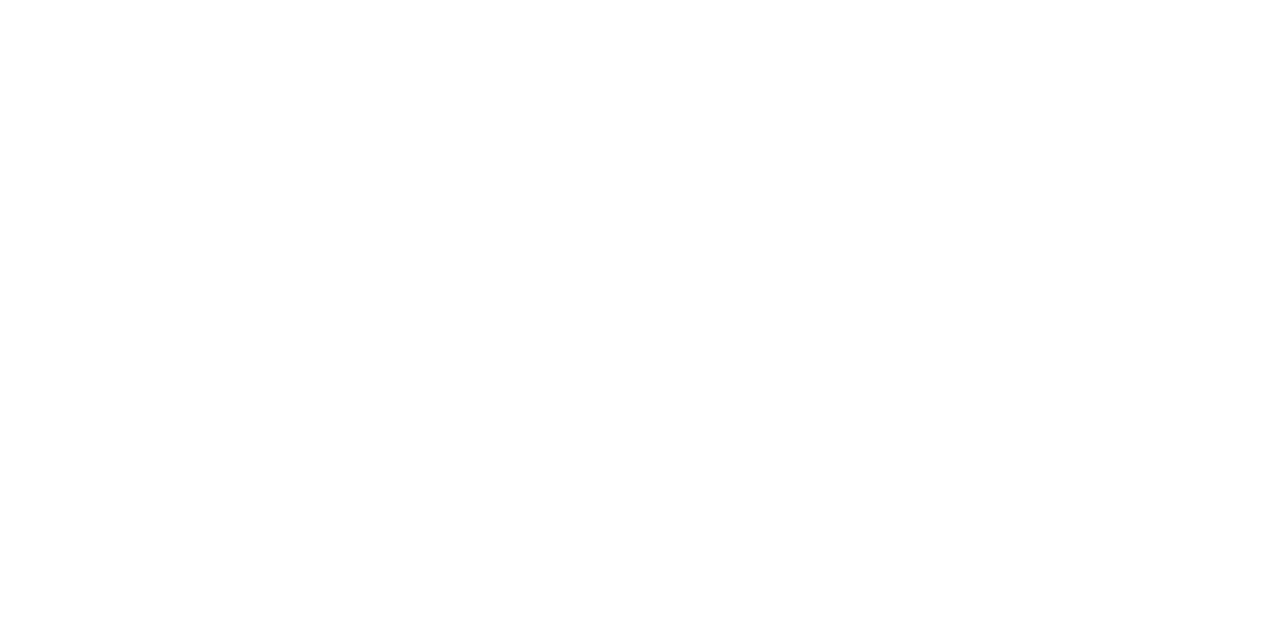
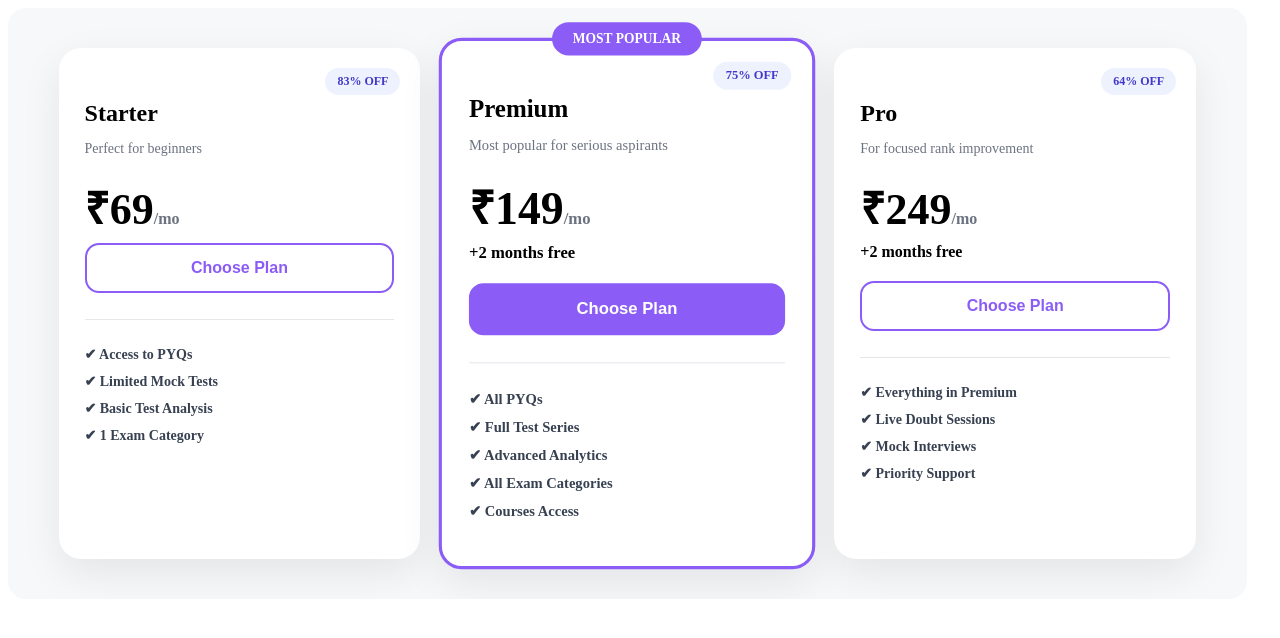
Before and after one commit to iwinsthegame/rk-edu-react, a React (Vite) app: page /pricing in a window 1280 px wide. Before the commit this address had no page. Shown: the top 638 px of the page. Built offline with nearby package versions, Linux system fonts and the light colour scheme.

Commit message:
Pricing page added

```diff
--- a/src/App.jsx
+++ b/src/App.jsx
@@ -15,6 +15,7 @@
 import ScrollToTop from "./components/ScrollToTop";
 import CoursePage from './pages/courses/CoursePage'
 import CoachingPage from './pages/coaching/CoachingPage'
+import PricingPage from './pages/pricing/PricingPage'
 
 
 
@@ -42,6 +43,7 @@
           <Route path="/pyq/subcategory/:subCategoryId" element={<PyqPage />} />
           <Route path="/courses" element={<CoursePage />} />
           <Route path="/coaching" element={<CoachingPage />} />
+          <Route path="/pricing" element={<PricingPage />} />
           {/* <Route path="/mocktest/:mockTestId/start/:attemptId?" element={<StartAttemptPage />} />
           <Route path="/attempt/:attemptId/result" element={<ResultPage />} />
           <Route path="/leaderboard/:mockTestId" element={<LeaderboardPage />} />
--- /dev/null
+++ b/src/pages/pricing/PricingModal.css
@@ -0,0 +1,45 @@
+.pricing-modal-overlay {
+    position: fixed;
+    inset: 0;
+    background: rgba(0, 0, 0, 0.65);
+    z-index: 9999;
+    display: flex;
+    justify-content: center;
+    align-items: center;
+}
+
+.pricing-modal-content {
+    background: #fff;
+    width: 92%;
+    max-width: 1200px;
+    height: 90vh;
+    overflow-y: auto;
+    border-radius: 18px;
+    position: relative;
+    animation: scaleUp 0.3s ease;
+}
+
+.modal-close {
+    position: absolute;
+    top: 14px;
+    right: 18px;
+    background: #111;
+    color: #fff;
+    border: none;
+    font-size: 18px;
+    padding: 6px 10px;
+    border-radius: 50%;
+    cursor: pointer;
+}
+
+@keyframes scaleUp {
+    from {
+        transform: scale(0.9);
+        opacity: 0;
+    }
+
+    to {
+        transform: scale(1);
+        opacity: 1;
+    }
+}
--- /dev/null
+++ b/src/pages/pricing/PricingModal.jsx
@@ -0,0 +1,19 @@
+import React from "react";
+import "./PricingModal.css";
+import PricingPage from "./PricingPage";
+
+export default function PricingModal({ open, onClose }) {
+    if (!open) return null;
+
+    return (
+        <div className="pricing-modal-overlay" onClick={onClose}>
+            <div
+                className="pricing-modal-content"
+                onClick={(e) => e.stopPropagation()}
+            >
+                <button className="modal-close" onClick={onClose}>✕</button>
+                <PricingPage />
+            </div>
+        </div>
+    );
+}
--- /dev/null
+++ b/src/pages/pricing/PricingPage.css
@@ -0,0 +1,164 @@
+/* HERO */
+.pricing-hero {
+    background: linear-gradient(135deg, #6366f1, #8b5cf6);
+    color: #fff;
+    padding: 90px 8%;
+    text-align: center;
+}
+
+.pricing-hero h1 {
+    font-size: 42px;
+    font-weight: 900;
+}
+
+.pricing-hero p {
+    margin-top: 12px;
+    font-size: 18px;
+    opacity: 0.95;
+}
+
+/* CONTAINER */
+.pricing-container {
+    background: #f6f8fa;
+    width: 90%;
+    max-width: 1200px;
+    max-height: 90vh;
+
+    padding: 40px 4%;
+    border-radius: 18px;
+
+    display: grid;
+    grid-template-columns: repeat(auto-fit, minmax(260px, 1fr));
+    gap: 26px;
+
+    overflow: hidden;
+    /* 🚫 disable scroll inside */
+}
+
+/* CARD */
+.pricing-card {
+    background: #fff;
+    border-radius: 22px;
+    padding: 28px 26px;
+    position: relative;
+    box-shadow: 0 14px 40px rgba(0, 0, 0, 0.08);
+    transition: transform 0.35s ease, box-shadow 0.35s ease;
+}
+
+.pricing-card:hover {
+    transform: translateY(-10px);
+    box-shadow: 0 24px 60px rgba(0, 0, 0, 0.14);
+}
+
+/* POPULAR */
+.pricing-card.popular {
+    border: 3px solid #8b5cf6;
+    transform: scale(1.04);
+}
+
+.popular-badge {
+    position: absolute;
+    top: -18px;
+    left: 50%;
+    transform: translateX(-50%);
+    background: #8b5cf6;
+    color: #fff;
+    padding: 8px 20px;
+    font-size: 13px;
+    font-weight: 800;
+    border-radius: 20px;
+}
+
+/* DISCOUNT */
+.discount-badge {
+    position: absolute;
+    top: 20px;
+    right: 20px;
+    background: #eef2ff;
+    color: #4338ca;
+    padding: 6px 12px;
+    border-radius: 14px;
+    font-weight: 800;
+    font-size: 12px;
+}
+
+/* TEXT */
+.pricing-card h3 {
+    font-size: 24px;
+    font-weight: 900;
+    margin-bottom: 6px;
+}
+
+.plan-desc {
+    color: #6b7280;
+    font-size: 14px;
+    margin-bottom: 20px;
+}
+
+/* PRICE */
+.price {
+    font-size: 44px;
+    font-weight: 900;
+    margin-bottom: 6px;
+}
+
+.price span {
+    font-size: 16px;
+    color: #6b7280;
+    font-weight: 700;
+}
+
+.extra {
+    font-weight: 700;
+    margin-bottom: 20px;
+}
+
+/* BUTTON */
+.choose-btn {
+    width: 100%;
+    padding: 14px;
+    border-radius: 14px;
+    border: 2px solid #8b5cf6;
+    background: transparent;
+    color: #8b5cf6;
+    font-weight: 800;
+    font-size: 16px;
+    cursor: pointer;
+    transition: all 0.3s ease;
+}
+
+.pricing-card.popular .choose-btn {
+    background: #8b5cf6;
+    color: #fff;
+}
+
+.choose-btn:hover {
+    opacity: 0.9;
+}
+
+/* DIVIDER */
+.divider {
+    height: 1px;
+    background: #e5e7eb;
+    margin: 26px 0;
+}
+
+/* FEATURES */
+.feature-list {
+    list-style: none;
+    padding: 0;
+}
+
+.feature-list li {
+    font-size: 14px;
+    font-weight: 600;
+    margin-bottom: 10px;
+    color: #374151;
+}
+
+/* RESPONSIVE */
+@media (max-width: 768px) {
+    .pricing-hero h1 {
+        font-size: 32px;
+    }
+}
--- /dev/null
+++ b/src/pages/pricing/PricingPage.jsx
@@ -0,0 +1,127 @@
+import React from "react";
+import "./PricingPage.css";
+import Header from "../home/Header";
+import Footer from "../home/Footer";
+
+const plans = [
+    {
+        id: 1,
+        name: "Starter",
+        tag: "83% OFF",
+        description: "Perfect for beginners",
+        price: 69,
+        popular: false,
+        features: [
+            "Access to PYQs",
+            "Limited Mock Tests",
+            "Basic Test Analysis",
+            "1 Exam Category",
+        ],
+    },
+    {
+        id: 2,
+        name: "Premium",
+        tag: "75% OFF",
+        description: "Most popular for serious aspirants",
+        price: 149,
+        popular: true,
+        extra: "+2 months free",
+        features: [
+            "All PYQs",
+            "Full Test Series",
+            "Advanced Analytics",
+            "All Exam Categories",
+            "Courses Access",
+        ],
+    },
+    {
+        id: 3,
+        name: "Pro",
+        tag: "64% OFF",
+        description: "For focused rank improvement",
+        price: 249,
+        popular: false,
+        extra: "+2 months free",
+        features: [
+            "Everything in Premium",
+            "Live Doubt Sessions",
+            "Mock Interviews",
+            "Priority Support",
+        ],
+    },
+    // {
+    //     id: 4,
+    //     name: "Elite",
+    //     tag: "65% OFF",
+    //     description: "Complete coaching experience",
+    //     price: 599,
+    //     popular: false,
+    //     extra: "+2 months free",
+    //     features: [
+    //         "All Pro Features",
+    //         "Live Coaching Classes",
+    //         "Mentor Guidance",
+    //         "Offline Support",
+    //     ],
+    // },
+];
+
+export default function PricingPage() {
+    return (
+        <>
+
+
+            {/* HERO */}
+            {/* <section className="pricing-hero">
+                <h1>Choose the Right Plan for Your Success</h1>
+                <p>
+                    One subscription. Unlimited preparation for exams, test series,
+                    PYQs, courses & coaching 🚀
+                </p>
+            </section> */}
+
+            {/* PRICING */}
+            <section className="pricing-container">
+                {plans.map((plan) => (
+                    <div
+                        key={plan.id}
+                        className={`pricing-card ${plan.popular ? "popular" : ""
+                            }`}
+                    >
+                        {plan.popular && (
+                            <div className="popular-badge">MOST POPULAR</div>
+                        )}
+
+                        <span className="discount-badge">{plan.tag}</span>
+
+                        <h3>{plan.name}</h3>
+                        <p className="plan-desc">{plan.description}</p>
+
+                        <div className="price">
+                            ₹{plan.price}
+                            <span>/mo</span>
+                        </div>
+
+                        {plan.extra && (
+                            <div className="extra">{plan.extra}</div>
+                        )}
+
+                        <button className="choose-btn">
+                            Choose Plan
+                        </button>
+
+                        <div className="divider" />
+
+                        <ul className="feature-list">
+                            {plan.features.map((f, i) => (
+                                <li key={i}>✔ {f}</li>
+                            ))}
+                        </ul>
+                    </div>
+                ))}
+            </section>
+
+
+        </>
+    );
+}
--- a/src/pages/pyq/PyqPage.jsx
+++ b/src/pages/pyq/PyqPage.jsx
@@ -4,6 +4,7 @@
 import { useParams } from "react-router-dom";
 import Header from "../home/Header";
 import Footer from "../home/Footer";
+import PricingModal from "../pricing/PricingModal";
 
 const ITEMS_PER_PAGE = 5;
 
@@ -16,6 +17,7 @@
     const [stage, setStage] = useState([]);
     const [search, setSearch] = useState("");
     const [page, setPage] = useState(1);
+    const [openPricing, setOpenPricing] = useState(false);
 
     useEffect(() => {
         user_api.get(`/pyq/subcategory/${subCategoryId}`).then((res) => {
@@ -138,7 +140,7 @@
                         <div className="pyq-loading">Loading...</div>
                     ) : (
                         paginatedData.map((p, i) => (
-                            <PyqCard key={p.id} pyq={p} index={i} />
+                            <PyqCard key={p.id} pyq={p} index={i} onUnlock={() => setOpenPricing(true)} />
                         ))
                     )}
 
@@ -208,6 +210,11 @@
                 </div>
             </div>
 
+            {/* ✅ SINGLE PRICING MODAL */}
+            <PricingModal
+                open={openPricing}
+                onClose={() => setOpenPricing(false)}
+            />
             <Footer />
         </>
     );
@@ -215,7 +222,7 @@
 
 /* ---------- CARD ---------- */
 
-function PyqCard({ pyq, index }) {
+function PyqCard({ pyq, index, onUnlock }) {
     const isFree = index === 0;
 
     return (
@@ -250,7 +257,7 @@
                 {isFree ? (
                     <button className="btn-solid">Start Now</button>
                 ) : (
-                    <button className="btn-lock">🔒 Unlock Now</button>
+                    <button className="btn-lock" onClick={onUnlock}>🔒 Unlock Now</button>
                 )}
             </div>
         </div>
```
